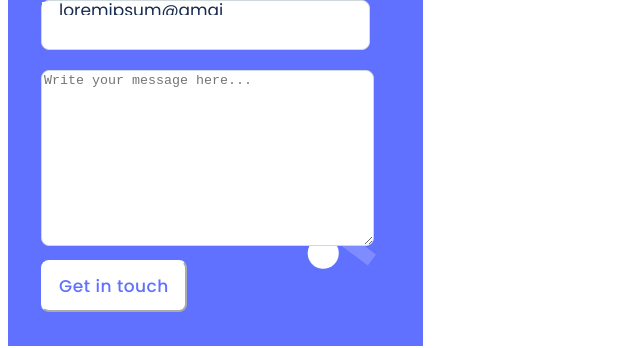
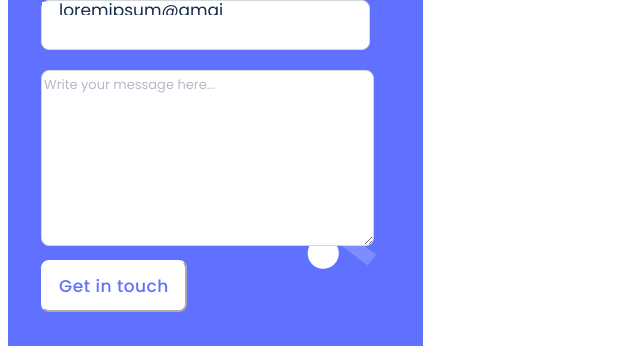
Before and after one commit to Bisma-Aslam/Mobile, a website: page index.html in a window 1280 px wide. Shown: the part 5580-5928 px from the top of the page, without its empty margins (0-640 px from the left). Drawn offline with Linux system fonts and the light colour scheme.

Commit message:
Updated Textarea

```diff
--- a/style.css
+++ b/style.css
@@ -553,3 +553,13 @@ text::placeholder {
   margin-top: 10px;
   border-color: white;
 }
+textarea::placeholder {
+  width: 273px;
+  height: 140px;
+  flex-shrink: 0;
+  color: var(--neutrals-n-60, #b3bac5);
+  font-family: 'Poppins', sans-serif;
+  font-size: 13px;
+  font-weight: 400;
+  line-height: 24px;
+}
```
